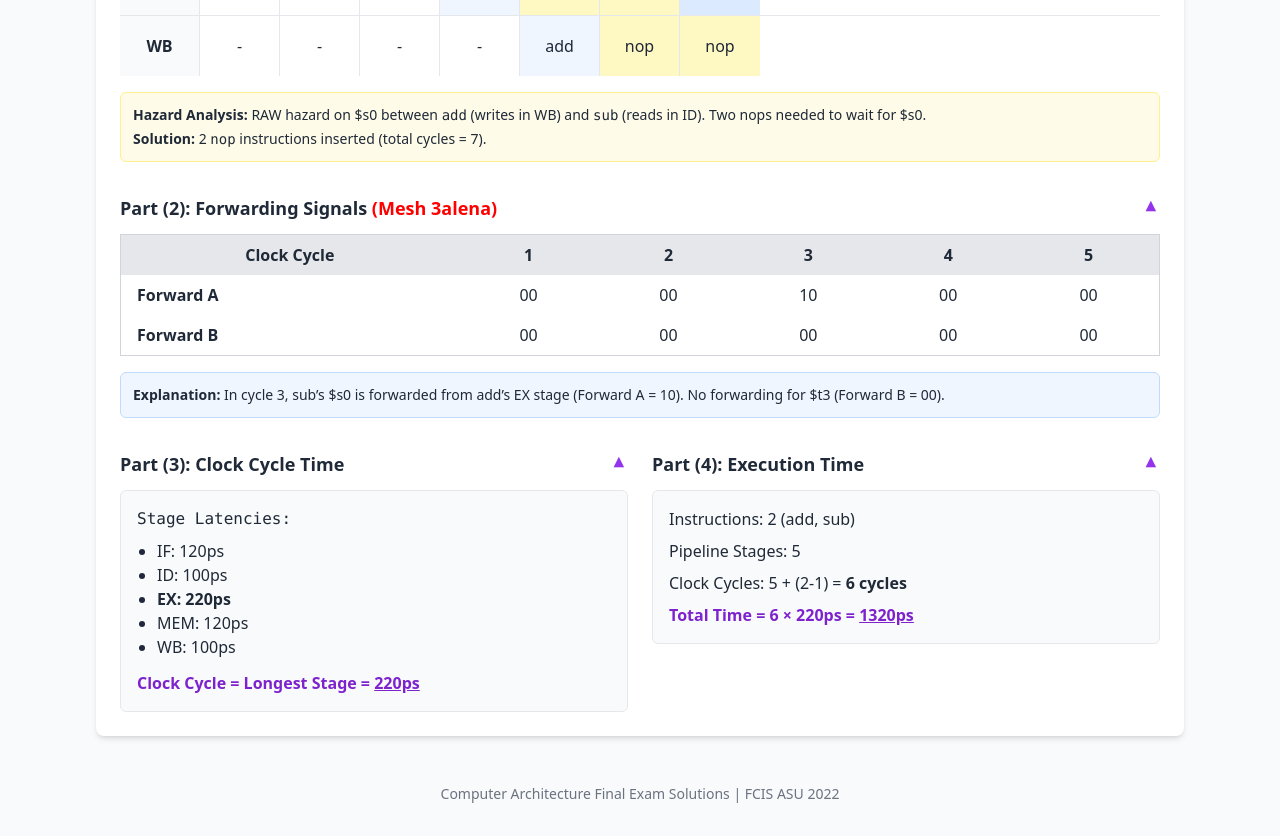
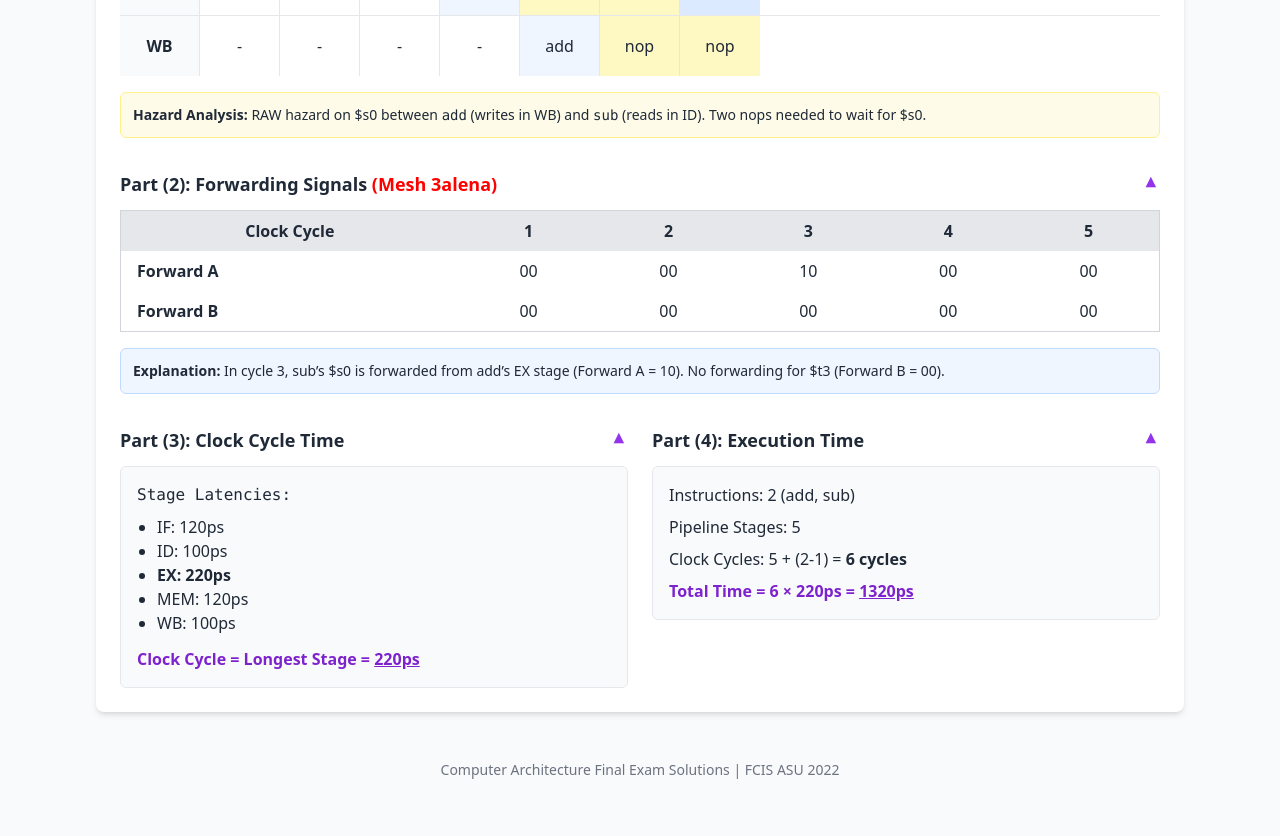
Before and after one commit to MahmoudSaad1307/ARCHI2022, a plain HTML site: page index.html in a window 1280 px wide. Shown: the part 2907-3743 px from the top of the page. After the commit the page ends 3719 px from the top, so only its background shows below. Drawn offline with nearby package versions, Linux system fonts and the light colour scheme.

Commit message:
edit label

```diff
--- a/index.html
+++ b/index.html
@@ -550,7 +550,6 @@ while (i < size) {
                     </div>
                     <div class="mt-4 p-3 bg-yellow-50 rounded-md border border-yellow-200 text-sm">
                         <p><strong>Hazard Analysis:</strong> RAW hazard on $s0 between <span class="font-mono">add</span> (writes in WB) and <span class="font-mono">sub</span> (reads in ID). Two nops needed to wait for $s0.</p>
-                        <p class="mt-1"><strong>Solution:</strong> 2 <span class="font-mono">nop</span> instructions inserted (total cycles = 7).</p>
                     </div>
                 </div>
             </div>
```
